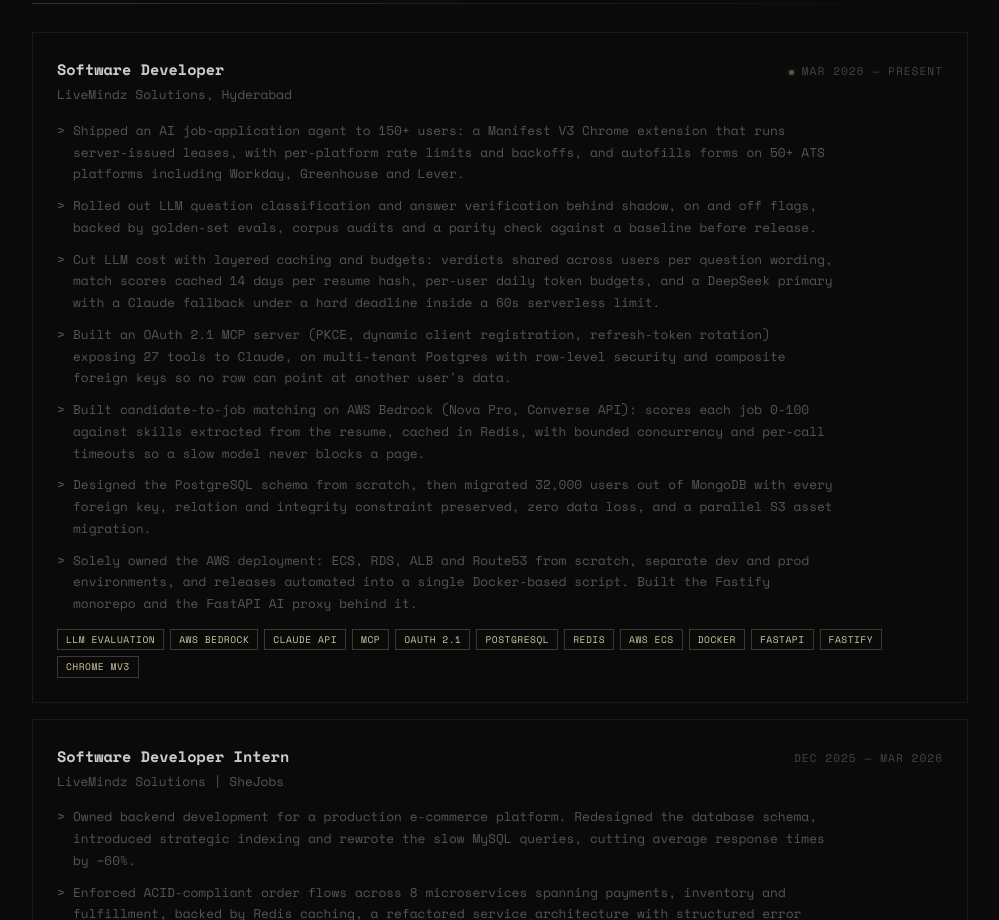
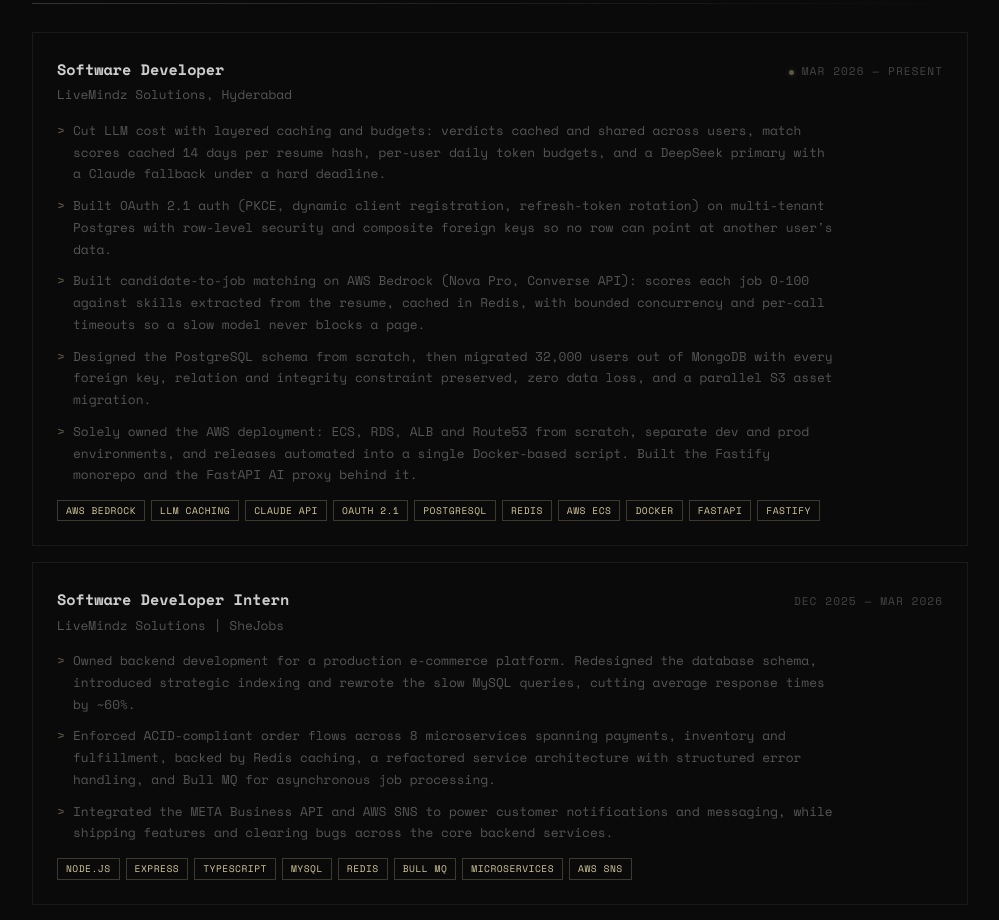
Before and after one commit to 57suraj/portfolio, a React (Vite) app: page / in a window 1280 px wide. Shown: the part 1400-2320 px from the top of the page, without its empty margins (140-1139 px from the left). Built offline with nearby package versions, Linux system fonts and the light colour scheme.

Commit message:
Full-time role: keep LLM caching and cost work, drop product-specific bullets

```diff
--- a/src/App.jsx
+++ b/src/App.jsx
@@ -138,15 +138,13 @@ function App() {
       duration: 'MAR 2026 — PRESENT',
       current: true,
       points: [
-        `Shipped an AI job-application agent to 150+ users: a Manifest V3 Chrome extension that runs server-issued leases, with per-platform rate limits and backoffs, and autofills forms on 50+ ATS platforms including Workday, Greenhouse and Lever.`,
-        `Rolled out LLM question classification and answer verification behind shadow, on and off flags, backed by golden-set evals, corpus audits and a parity check against a baseline before release.`,
-        `Cut LLM cost with layered caching and budgets: verdicts shared across users per question wording, match scores cached 14 days per resume hash, per-user daily token budgets, and a DeepSeek primary with a Claude fallback under a hard deadline inside a 60s serverless limit.`,
-        `Built an OAuth 2.1 MCP server (PKCE, dynamic client registration, refresh-token rotation) exposing 27 tools to Claude, on multi-tenant Postgres with row-level security and composite foreign keys so no row can point at another user's data.`,
+        `Cut LLM cost with layered caching and budgets: verdicts cached and shared across users, match scores cached 14 days per resume hash, per-user daily token budgets, and a DeepSeek primary with a Claude fallback under a hard deadline.`,
+        `Built OAuth 2.1 auth (PKCE, dynamic client registration, refresh-token rotation) on multi-tenant Postgres with row-level security and composite foreign keys so no row can point at another user's data.`,
         `Built candidate-to-job matching on AWS Bedrock (Nova Pro, Converse API): scores each job 0-100 against skills extracted from the resume, cached in Redis, with bounded concurrency and per-call timeouts so a slow model never blocks a page.`,
         `Designed the PostgreSQL schema from scratch, then migrated 32,000 users out of MongoDB with every foreign key, relation and integrity constraint preserved, zero data loss, and a parallel S3 asset migration.`,
         `Solely owned the AWS deployment: ECS, RDS, ALB and Route53 from scratch, separate dev and prod environments, and releases automated into a single Docker-based script. Built the Fastify monorepo and the FastAPI AI proxy behind it.`,
       ],
-      tech: ['LLM Evaluation', 'AWS Bedrock', 'Claude API', 'MCP', 'OAuth 2.1', 'PostgreSQL', 'Redis', 'AWS ECS', 'Docker', 'FastAPI', 'Fastify', 'Chrome MV3'],
+      tech: ['AWS Bedrock', 'LLM Caching', 'Claude API', 'OAuth 2.1', 'PostgreSQL', 'Redis', 'AWS ECS', 'Docker', 'FastAPI', 'Fastify'],
     },
     {
       role: 'Software Developer Intern',
```
